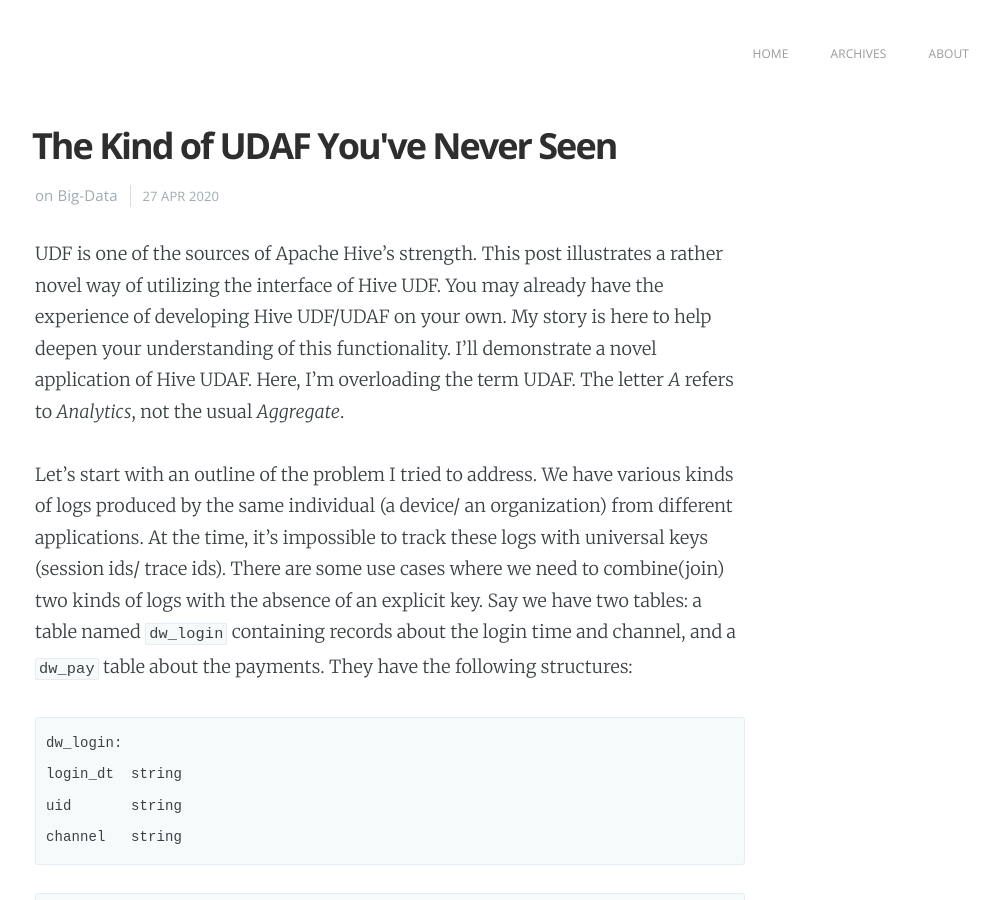
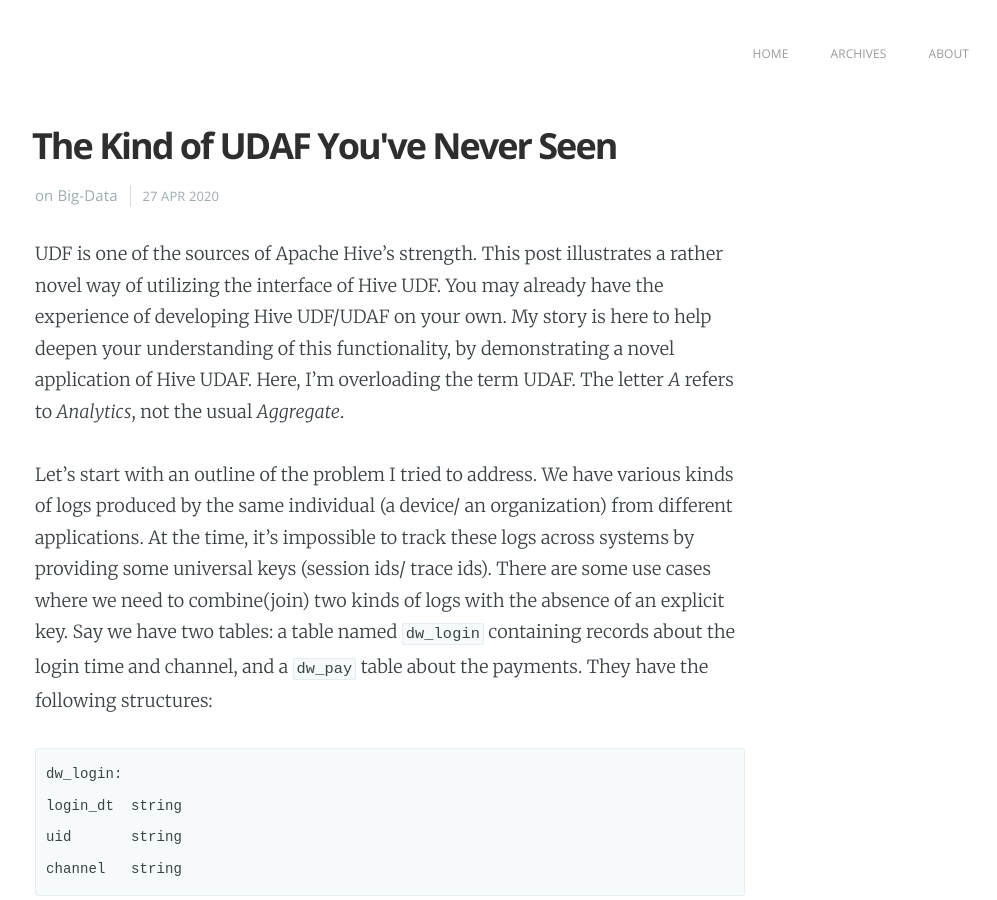
Before and after one commit to damientseng/damientseng.github.io, a Jekyll site: the page built from _posts/2020-04-27-hive-the-udaf-youve-never-seen.md, in a window 1280 px wide and 900 px high. Shown: the whole window, without its empty margins (250-1247 px from the left). Built offline with Jekyll 4.4.1, drawn with Linux system fonts in a browser that asks for light colours; formulas are drawn with MathJax 3; some of the changed text lies outside the part shown.

Commit message:
fix: minor rephrasing

````diff
--- a/_posts/2020-04-27-hive-the-udaf-youve-never-seen.md
+++ b/_posts/2020-04-27-hive-the-udaf-youve-never-seen.md
@@ -7,10 +7,10 @@
 mathjax: true
 ---
 <br />
-UDF is one of the sources of Apache Hive's strength. This post illustrates a rather novel way of utilizing the interface of Hive UDF. You may already have the experience of developing Hive UDF/UDAF on your own. My story is here to help deepen your understanding of this functionality. I'll demonstrate a novel application of Hive UDAF. Here, I'm overloading the term UDAF. The letter _A_ refers to _Analytics_, not the usual _Aggregate_.
+UDF is one of the sources of Apache Hive's strength. This post illustrates a rather novel way of utilizing the interface of Hive UDF. You may already have the experience of developing Hive UDF/UDAF on your own. My story is here to help deepen your understanding of this functionality, by demonstrating a novel application of Hive UDAF. Here, I'm overloading the term UDAF. The letter _A_ refers to _Analytics_, not the usual _Aggregate_.
 
 
-Let's start with an outline of the problem I tried to address. We have various kinds of logs produced by the same individual (a device/ an organization) from different applications. At the time, it's impossible to track these logs with universal keys (session ids/ trace ids). There are some use cases where we need to combine(join) two kinds of logs with the absence of an explicit key. Say we have two tables: a table named `dw_login` containing records about the login time and channel, and a `dw_pay` table about the payments. They have the following structures:
+Let's start with an outline of the problem I tried to address. We have various kinds of logs produced by the same individual (a device/ an organization) from different applications. At the time, it's impossible to track these logs across systems by providing some universal keys (session ids/ trace ids). There are some use cases where we need to combine(join) two kinds of logs with the absence of an explicit key. Say we have two tables: a table named `dw_login` containing records about the login time and channel, and a `dw_pay` table about the payments. They have the following structures:
 ```txt
 dw_login:
 login_dt  string
@@ -170,7 +170,7 @@
 
 Custom mappers and reducers is supported by Hive with the syntax `transform`. It works quite similar to Hadoop's streaming functionality. Data are fed to custom scripts from stdin and results are dumped to stdout.  `transform`  makes programming with Hive more flexible as users can code their processing logics in  languages other than Java. But it comes with extra performance penalty since inter-process data communication is introduced. Also, the introduction of yet another language usually means a downgrade of the maintainability of the whole project. In my opinion, this should be our last resort rather than first choice. So in this post, I'm offering a native (though not so intuitive) solution, i.e. a user-defined function.
 
-Hive's UDF API can be classified into three categories by the quantitative relation of their input and output: the 1-to-1 UDF, the many-to-1 UDAF, and the 1-to-many-UDTF. But these well-known types seem useless to our problem. What we need, is a `row_number`-like analytics function. While possessing a 1-to-1 input-output relation, we also need to be able to do partitioning on certain columns and consequently do some calculations under the context of an individual partition.
+Hive's UDF API can be classified into three categories by the quantitative relation of their input and output: the 1-to-1 UDF, the many-to-1 UDAF, and the 1-to-many UDTF. But these well-known types seem useless to our problem. What we need, is a `row_number`-like analytics function. While possessing a 1-to-1 input-output relation, we also need to be able to do partitioning on certain columns and consequently do some calculations under the context of an individual partition.
 
 
 How exactly does Hive achieve the functionality of `row_number`? It turns out the intuition is quite simple. From the [source code](https://github.com/apache/hive/blob/master/ql/src/java/org/apache/hadoop/hive/ql/udf/generic/GenericUDAFRowNumber.java) of Hive we know that its implementation relies on the interface  `AbstractGenericUDAFResolver`, which happens to be the interface we've been using to develop UDAFs. Compared with UDAFs like `sum` and `max`, even fewer methods are mandatory. Since they don’t need aggregations, analytics functions only work under `GenericUDAFEvaluator.Mode.COMPLETE` mode. So all that’s needed is to implement the `iterate` method.
````
